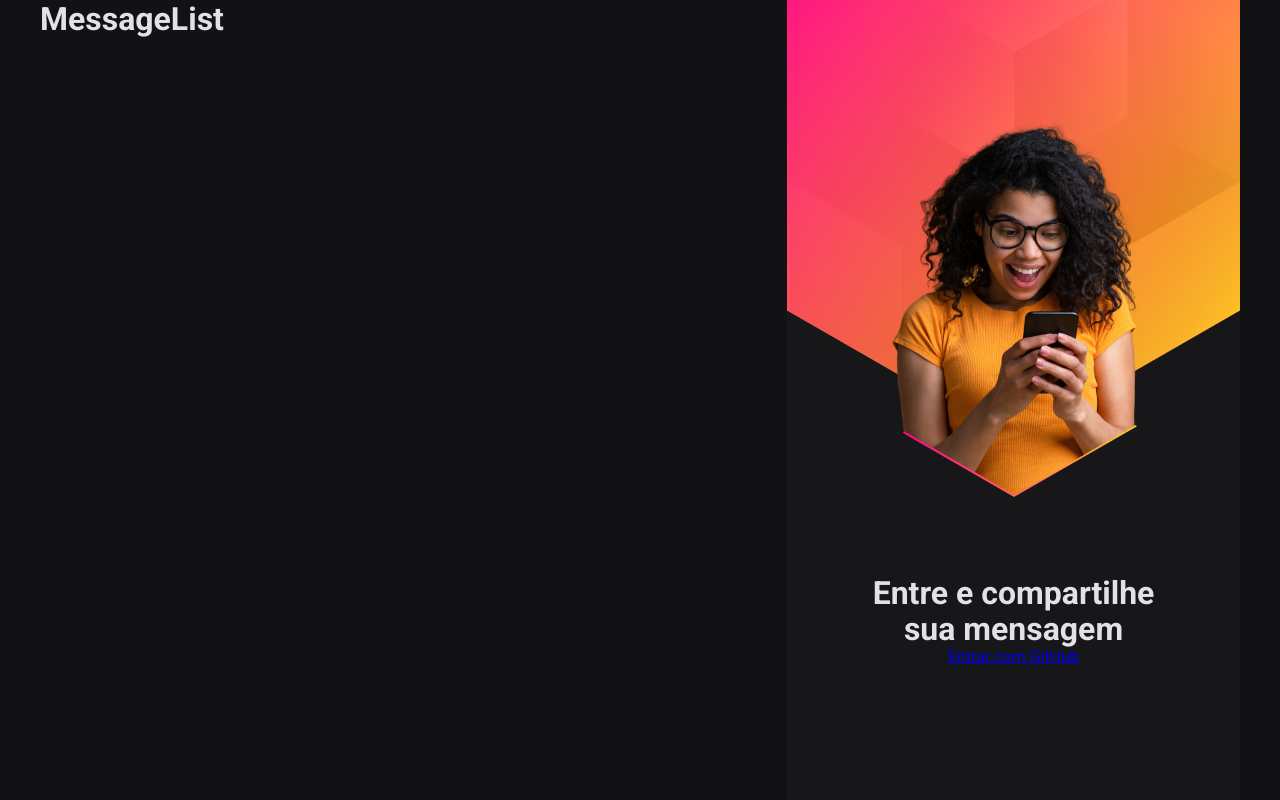
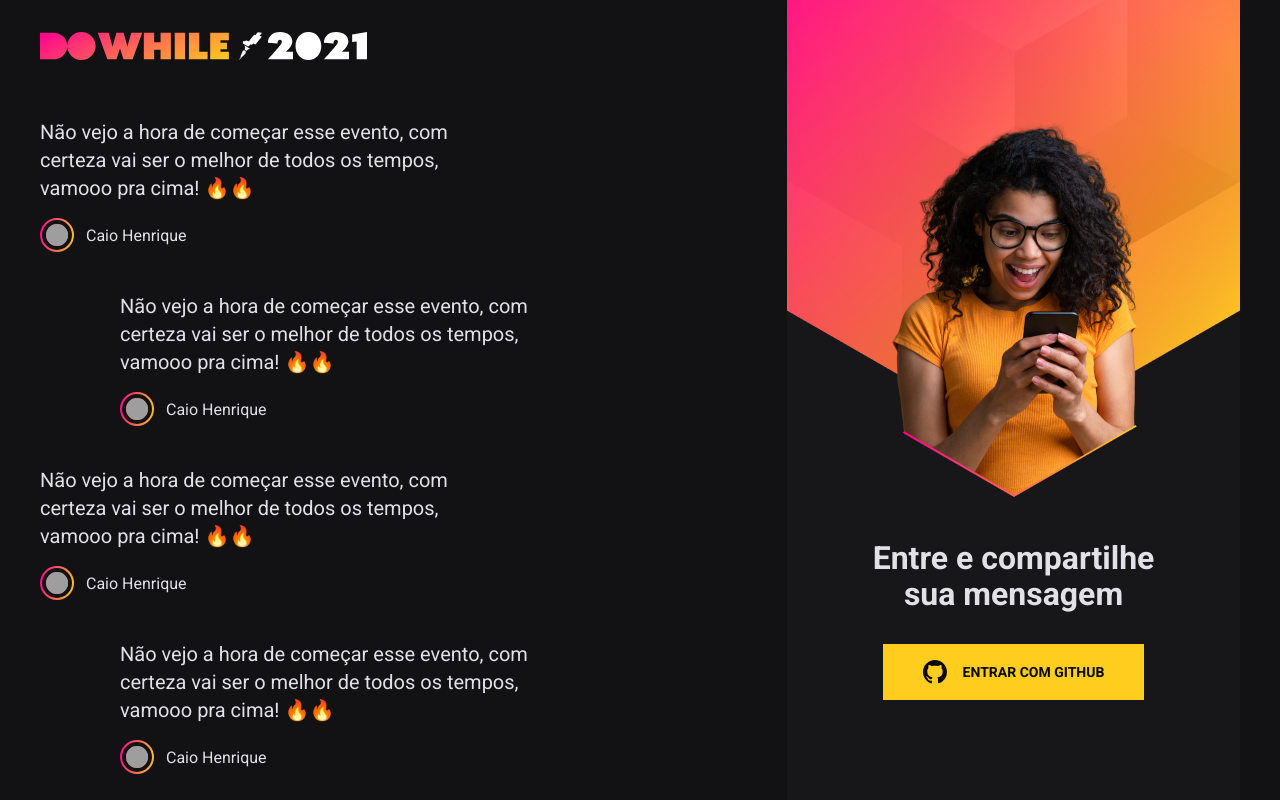
Before and after one commit to caiohenrique-developer/heat_web, a React (Vite) app: page / in a window 1280 px wide. Built offline with nearby package versions, Linux system fonts and the light colour scheme; grey boxes are pictures that could not be loaded.

Commit message:
🎨 [style]: Layout done

```diff
--- a/package.json
+++ b/package.json
@@ -27,7 +27,8 @@
   },
   "dependencies": {
     "react": "^17.0.2",
-    "react-dom": "^17.0.2"
+    "react-dom": "^17.0.2",
+    "react-icons": "^4.3.1"
   },
   "devDependencies": {
     "@commitlint/cli": "^16.2.3",
--- a/src/components/LoginBox/index.tsx
+++ b/src/components/LoginBox/index.tsx
@@ -1,3 +1,5 @@
+import { VscGithubInverted } from 'react-icons/vsc'
+
 import styles from './style.module.scss';
 
 export function LoginBox() {
@@ -5,6 +7,7 @@
         <div className={styles.loginBoxWrapper}>
             <strong>Entre e compartilhe sua mensagem</strong>
             <a href="#" className={styles.signInWithGithub}>
+                <VscGithubInverted size="24" />
                 Entrar com GitHub
             </a>
         </div>
--- a/src/components/LoginBox/style.module.scss
+++ b/src/components/LoginBox/style.module.scss
@@ -17,5 +17,26 @@
   }
 
   .signInWithGithub {
+    background: #ffcd1e;
+    margin-top: 32px;
+    padding: 0 40px;
+    height: 56px;
+    color: #09090a;
+    font-size: 14px;
+    font-weight: bold;
+    text-transform: uppercase;
+    text-decoration: none;
+
+    display: flex;
+    align-items: center;
+    justify-content: center;
+
+    svg {
+      margin-right: 16px;
+    }
+
+    &:hover {
+      filter: brightness(0.9);
+    }
   }
 }
--- a/src/components/MessageList/index.tsx
+++ b/src/components/MessageList/index.tsx
@@ -1,5 +1,58 @@
+import styles from './style.module.scss';
+
+import logoImg from '../../assets/logo.svg';
+
 export function MessageList() {
     return (
-        <h1>MessageList</h1>
+        <div className={styles.messageListWrapper}>
+            <img src={logoImg} alt="DoWhile 2021" />
+
+            <ul className={styles.messageList}>
+                <li className={styles.message}>
+                    <p className={styles.messageContent}>
+                        Não vejo a hora de começar esse evento, com certeza vai ser o melhor de todos os tempos, vamooo pra cima! 🔥🔥
+                    </p>
+                    <div className={styles.messageUser}>
+                        <div className={styles.userImage}>
+                            <img src="https://github.com/caiohenrique-developer.png" alt="Caio Henrique" />
+                        </div>
+                        <span>Caio Henrique</span>
+                    </div>
+                </li>
+                <li className={styles.message}>
+                    <p className={styles.messageContent}>
+                        Não vejo a hora de começar esse evento, com certeza vai ser o melhor de todos os tempos, vamooo pra cima! 🔥🔥
+                    </p>
+                    <div className={styles.messageUser}>
+                        <div className={styles.userImage}>
+                            <img src="https://github.com/caiohenrique-developer.png" alt="Caio Henrique" />
+                        </div>
+                        <span>Caio Henrique</span>
+                    </div>
+                </li>
+                <li className={styles.message}>
+                    <p className={styles.messageContent}>
+                        Não vejo a hora de começar esse evento, com certeza vai ser o melhor de todos os tempos, vamooo pra cima! 🔥🔥
+                    </p>
+                    <div className={styles.messageUser}>
+                        <div className={styles.userImage}>
+                            <img src="https://github.com/caiohenrique-developer.png" alt="Caio Henrique" />
+                        </div>
+                        <span>Caio Henrique</span>
+                    </div>
+                </li>
+                <li className={styles.message}>
+                    <p className={styles.messageContent}>
+                        Não vejo a hora de começar esse evento, com certeza vai ser o melhor de todos os tempos, vamooo pra cima! 🔥🔥
+                    </p>
+                    <div className={styles.messageUser}>
+                        <div className={styles.userImage}>
+                            <img src="https://github.com/caiohenrique-developer.png" alt="Caio Henrique" />
+                        </div>
+                        <span>Caio Henrique</span>
+                    </div>
+                </li>
+            </ul>
+        </div>
     )
 }
--- /dev/null
+++ b/src/components/MessageList/style.module.scss
@@ -0,0 +1,59 @@
+.messageListWrapper {
+  display: flex;
+  flex-direction: column;
+  align-items: flex-start;
+  justify-content: space-between;
+
+  > img {
+    height: 28px;
+    margin: 32px 0;
+  }
+}
+
+.messageList {
+  list-style: none;
+
+  display: flex;
+  flex-direction: column;
+  justify-content: center;
+  gap: 40px;
+  flex: 1;
+
+  .message {
+    max-width: 440px;
+
+    &:nth-child(2n) {
+      margin-left: 80px;
+    }
+
+    .messageContent {
+      font-size: 20px;
+      line-height: 28px;
+    }
+
+    .messageUser {
+      margin-top: 16px;
+      display: flex;
+      align-items: center;
+
+      .userImage {
+        padding: 2px;
+        background: linear-gradient(100deg, #ff008e 0%, #ffcd1e 100%);
+        border-radius: 50%;
+        line-height: 0;
+
+        img {
+          width: 30px;
+          height: 30px;
+          border-radius: 50%;
+          border: 4px solid #121214;
+        }
+      }
+
+      span {
+        font-size: 16px;
+        margin-left: 12px;
+      }
+    }
+  }
+}
```
Also changed, not shown: 1 other file (tests, documents, lock files or other folders).
